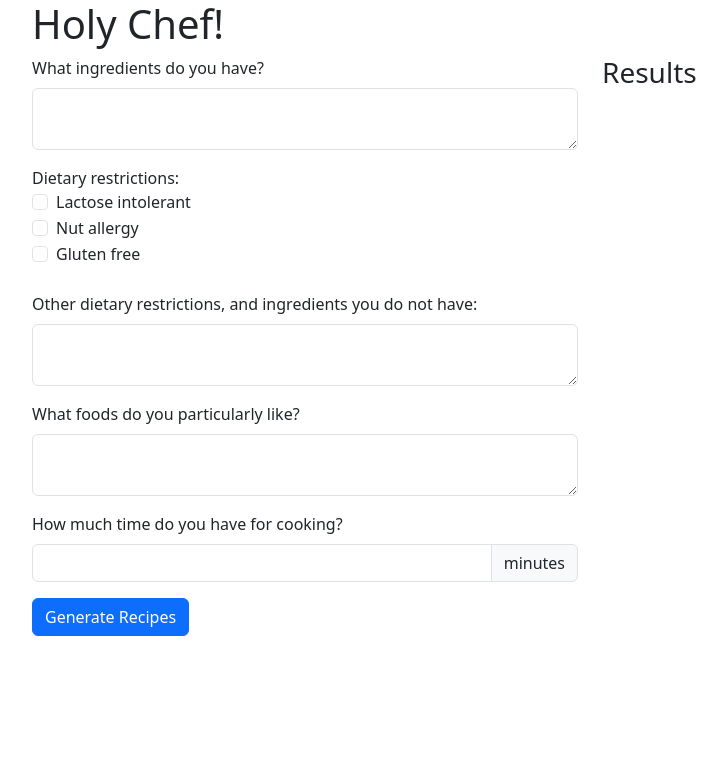
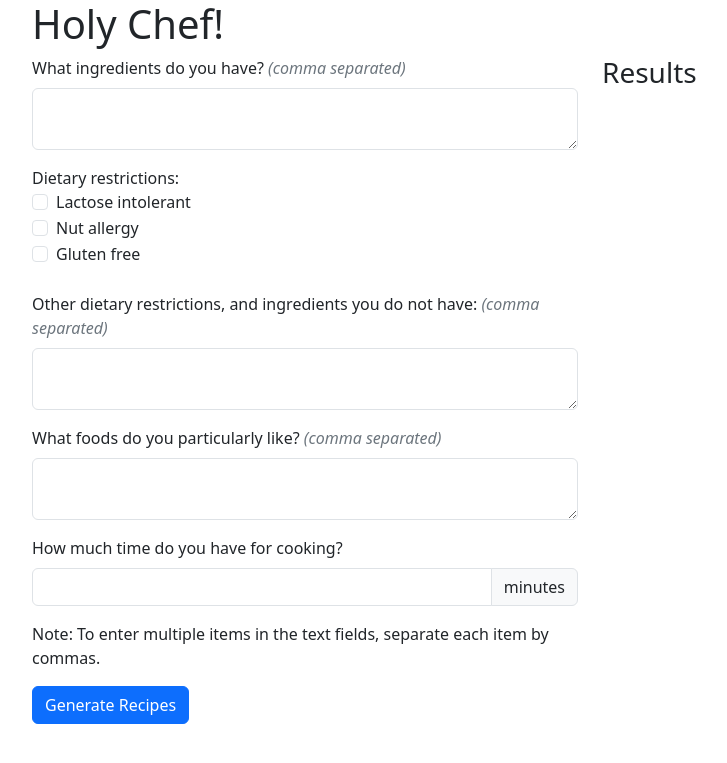
Before and after one commit to szokeasaurusrex/holy-chef, a Flask app: page / in a window 1280 px wide. Shown: the top 763 px of the page, without its empty margins (50-777 px from the left). Run offline with Flask 2, Linux system fonts and the light colour scheme; some libraries are stand-ins or nearby versions.

Commit message:
Added indication that ingredients should be comma separated

```diff
--- a/src/templates/index.html
+++ b/src/templates/index.html
@@ -16,7 +16,7 @@
         <div class="row">
             <div class="col-md-6">
                 <form id="recipe_form"  action="/generate_recipes" method="POST">
-                    <label class="form-label">What ingredients do you have?</label>
+                    <label class="form-label">What ingredients do you have? <em class="text-secondary">(comma separated)</em></label>
                     <div class="w-100 mb-3 input-group">
                         <textarea class="w-100 form-control" name="ingredients"></textarea>
                     </div>
@@ -34,11 +34,11 @@
                         <label class="form-check-label">Gluten free</label>
                     </div>
                     <br />
-                    <label class="form-label">Other dietary restrictions, and ingredients you do not have:</label>
+                    <label class="form-label">Other dietary restrictions, and ingredients you do not have: <em class="text-secondary">(comma separated)</em></label>
                     <div class="w-100 mb-3 input-group">
                         <textarea class="form-control" name="dietary_restrictions"></textarea>
                     </div>
-                    <label class="form-label">What foods do you particularly like?</label>
+                    <label class="form-label">What foods do you particularly like? <em class="text-secondary">(comma separated)</em></label>
                     <div class="w-100 mb-3 input-group">
                         <textarea class="form-control" name="liked_foods"></textarea>
                     </div>
@@ -47,7 +47,8 @@
                         <input type="number" min="0" class="form-control" name="time_to_cook" required></input>
                         <span class="input-group-text">minutes</span>
                     </div>
-                    <button type="submit" class="btn btn-primary"> Generate Recipes</button>
+                    <p>Note: To enter multiple items in the text fields, separate each item by commas.</p>
+                    <button type="submit" class="btn btn-primary">Generate Recipes</button>
                 </form>
             </div>
 
```
